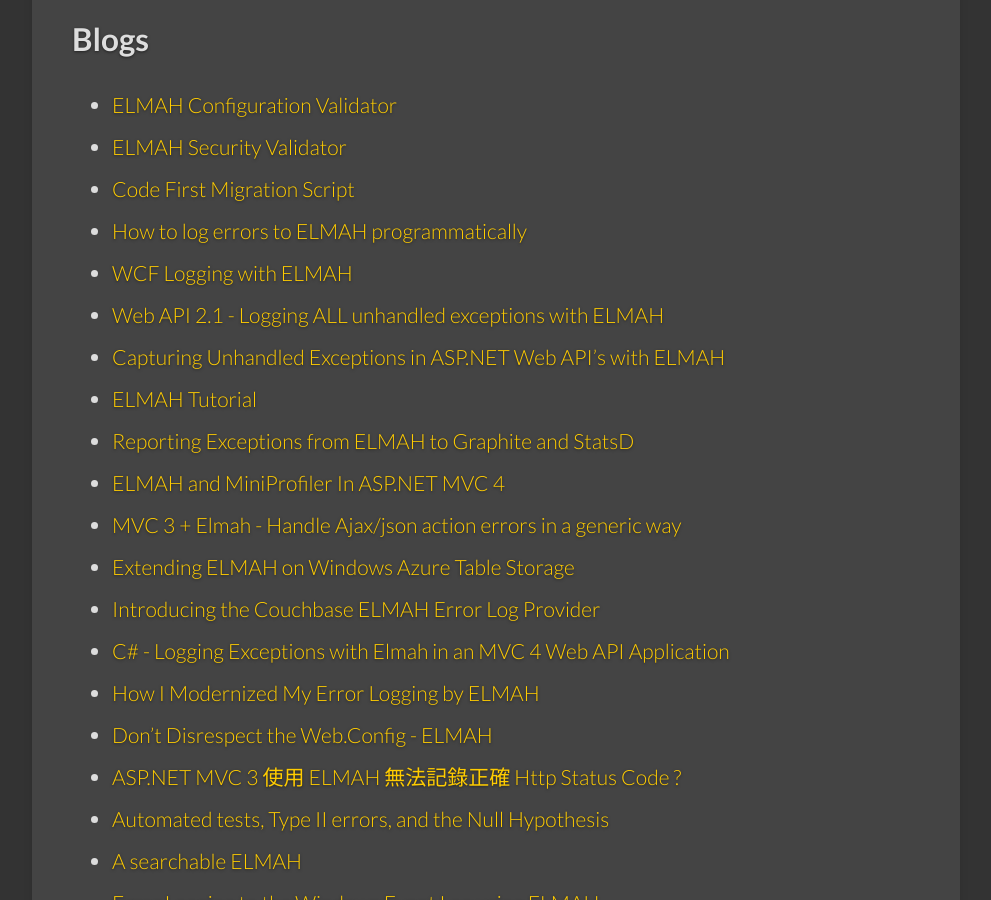
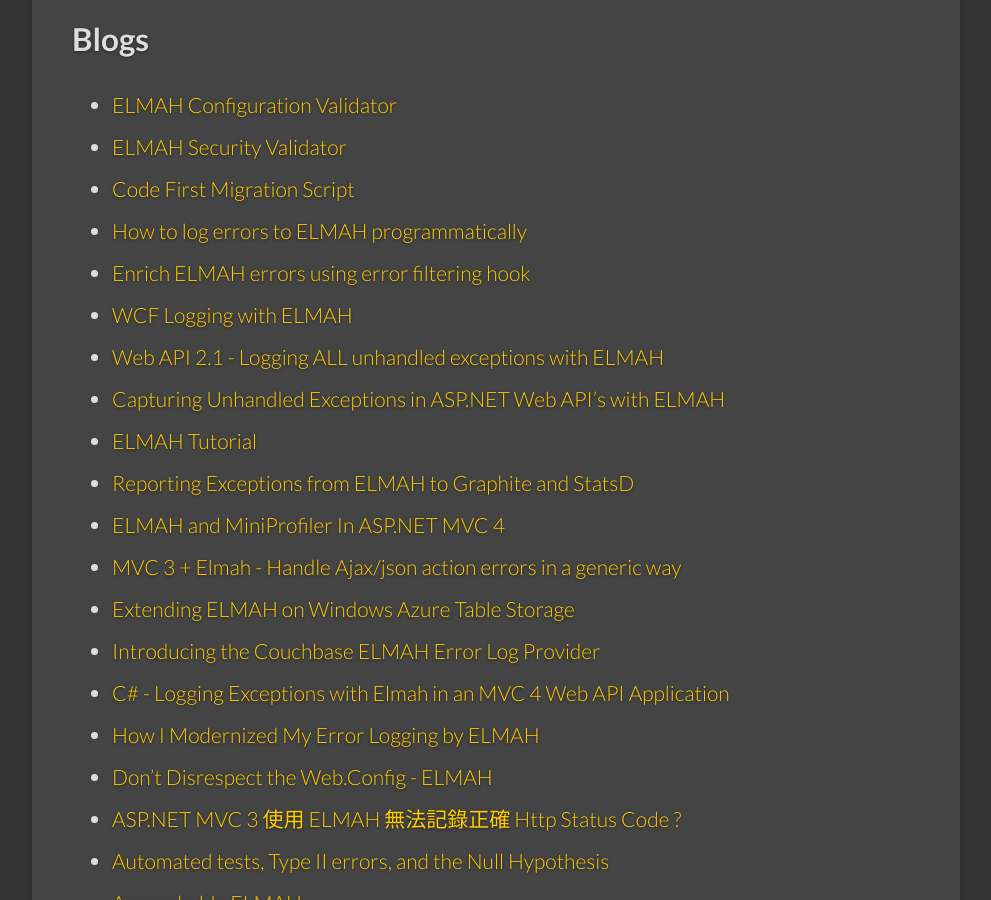
Before and after one commit to elmah/www, a Jekyll site: the page built from WebBase.md, in a window 1280 px wide and 900 px high, scrolled down 1052 px. Shown: the whole window, without its empty margins (149-1140 px from the left). Built offline with Jekyll 4.4.1, drawn with Linux system fonts in a browser that asks for light colours.

Commit message:
New blog post about enriching errors sent to ELMAH

```diff
--- a/WebBase.md
+++ b/WebBase.md
@@ -31,6 +31,7 @@ on the web? [Why not drop a line and let us know?](https://github.com/elmah/www/
   * [ELMAH Security Validator](https://blog.elmah.io/improvement-ten-elmah-security-validator/)
   * [Code First Migration Script](http://www.eonasdan.com/home/elmah-code-first-migration)
   * [How to log errors to ELMAH programmatically](https://blog.elmah.io/how-to-log-errors-to-elmah-programmatically/)
+  * [Enrich ELMAH errors using error filtering hook](https://blog.elmah.io/enrich-elmah-errors-using-error-filtering-hook/)
   * [WCF Logging with ELMAH](http://vivekcek.wordpress.com/2014/06/24/wcf-logging-with-elmah/)
   * [Web API 2.1 - Logging ALL unhandled exceptions with ELMAH](http://jasonwatmore.com/post/2014/05/03/Getting-ELMAH-to-catch-ALL-unhandled-exceptions-in-Web-API-21.aspx)
   * [Capturing Unhandled Exceptions in ASP.NET Web API's with ELMAH](http://blogs.msdn.com/b/webdev/archive/2012/11/16/capturing-unhandled-exceptions-in-asp-net-web-api-s-with-elmah.aspx)
```
